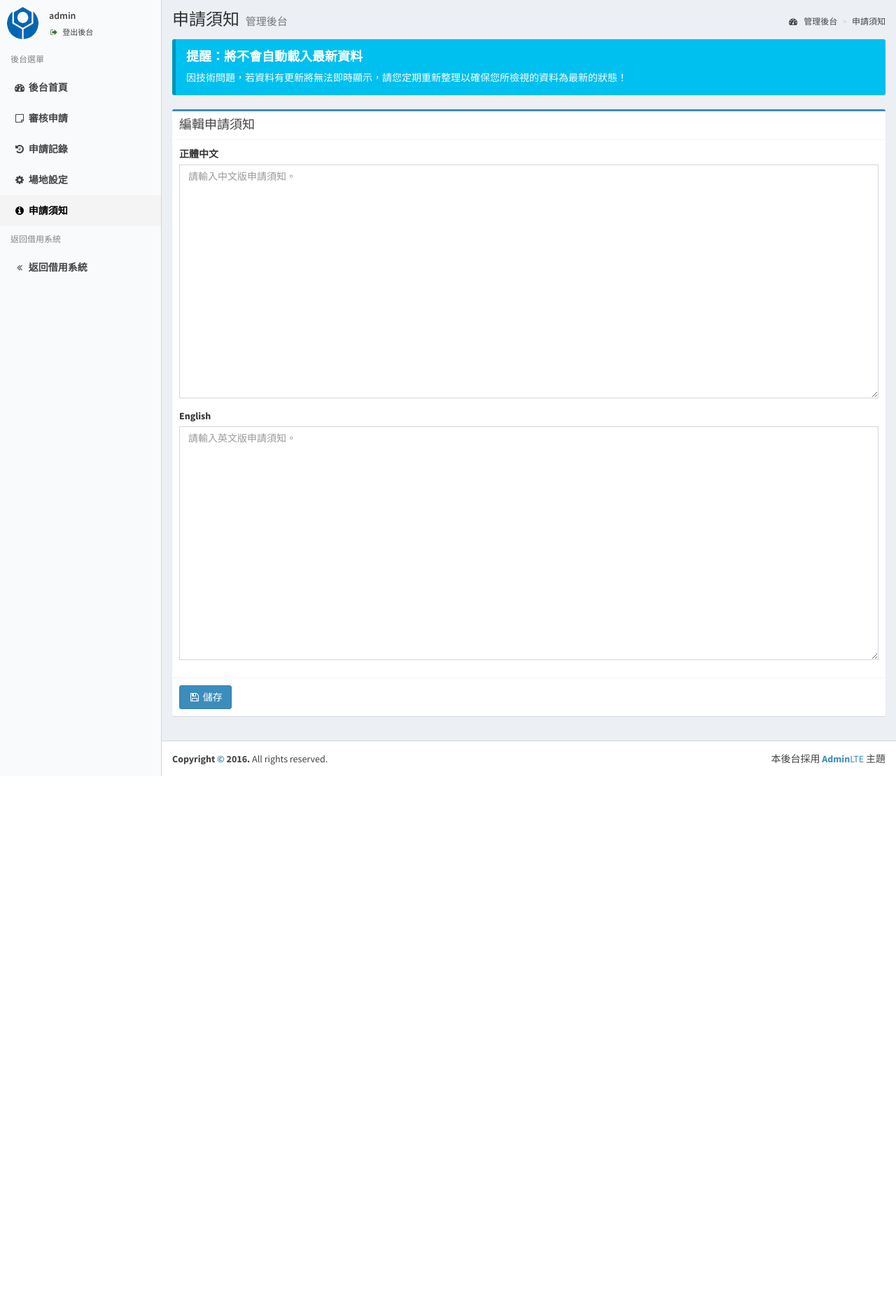
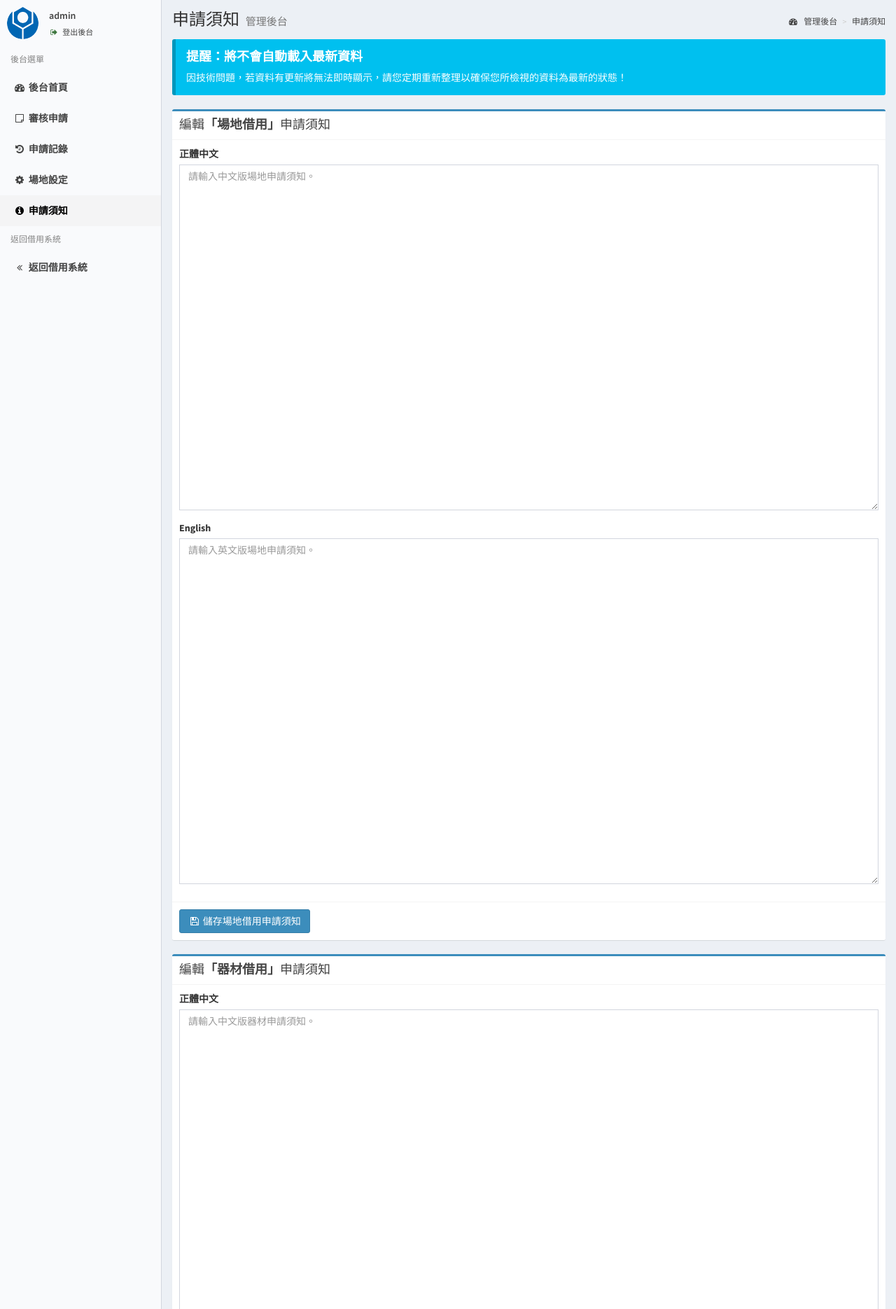
Before and after one commit to Alexius-Huang/NTUST-Classroom-Application-System, a CodeIgniter app: page /database/admin/notice_edit in a window 1280 px wide. Shown: the part 50-1920 px from the top of the page at 70% size. Before the commit the page ends 1159 px from the top, so only its background shows below. Run offline with CodeIgniter, Linux system fonts and the light colour scheme; the visitor is signed in with stand-in values (Sample User, id 1); data that the repository does not hold is empty; some libraries are stand-ins or nearby versions.

Commit message:
Able to update notification

```diff
--- a/application/controllers/Admin.php
+++ b/application/controllers/Admin.php
@@ -311,12 +311,19 @@ class Admin extends WEB_Controller {
     );
 
     if ($post = $this->input->post()) {
-      $update = array('zh-tw' => $post['zh-tw'], 'en-us' => $post['en-us']);
-      $this->notice_model->update_notice($update);
+      if (isset($post['classroom-zh-tw'])) {
+        $update = array('zh-tw' => $post['classroom-zh-tw'], 'en-us' => $post['classroom-en-us']);
+        $this->notice_model->update_notice($update);
+      }
+      if (isset($post['device-zh-tw'])) {
+        $update = array('zh-tw' => $post['device-zh-tw'], 'en-us' => $post['device-en-us']);
+        $this->notice_model->update_notice($update, '2');
+      }
       $view['notice_updated'] = TRUE;
     }
 
-    $view['notice'] = $this->notice_model->get_classroom_notice();
+    $view['classroom_notice'] = $this->notice_model->get_classroom_notice();
+    $view['device_notice'] = $this->notice_model->get_device_notice();
 
     $this->load->js('https://cdn.ckeditor.com/4.4.3/standard/ckeditor.js');
     $this->load->view('admin/notice_edit_view', $view);
--- a/application/helpers/i18n_helper.php
+++ b/application/helpers/i18n_helper.php
@@ -21,6 +21,10 @@ if ( ! function_exists('i18n')) {
             case 'page': switch($params[3]) {
               case 'notification': echo '器材借用須知'; break;
             } break;
+          } break;
+          case 'system': switch($params[2]) {
+            case 'notify-title': echo '學生活動中心場地暨器材借用系統更新通知'; break;
+            case 'notify-content': echo '本系統分為場地借用以及器材借用系統'; break;
           } break;
         }  break;
 
@@ -87,6 +91,10 @@ if ( ! function_exists('i18n')) {
               case 'notification': echo 'Device Leasing Notice'; break;
             } break;
           } break;
+          case 'system': switch($params[2]) {
+            case 'notify-title': echo 'Classroom and Device Leasing System Update Notice'; break;
+            case 'notify-content': echo 'This system provides two different service, classroom or device leasing.'; break;
+          } break;
         }  break;
 
         case 'main': switch($params[1]) {
--- a/application/views/admin/js/notice_edit_js.php
+++ b/application/views/admin/js/notice_edit_js.php
@@ -1,6 +1,8 @@
 <script>
 $(function() {
-  CKEDITOR.replace("textarea-zh-tw");
-  CKEDITOR.replace("textarea-en-us");
+  CKEDITOR.replace("classroom-textarea-zh-tw");
+  CKEDITOR.replace("classroom-textarea-en-us");
+  CKEDITOR.replace("device-textarea-zh-tw");
+  CKEDITOR.replace("device-textarea-en-us");
 });
 </script>
--- a/application/views/admin/notice_edit_view.php
+++ b/application/views/admin/notice_edit_view.php
@@ -9,21 +9,44 @@
   <div class="col-md-12">
     <div class="box box-primary">
       <div class="box-header with-border">
-        <h3 class="box-title">編輯申請須知</h3>
+        <h3 class="box-title">編輯<strong>「場地借用」</strong>申請須知</h3>
       </div><!-- /.box-header -->
       <form role="form" action="<?php echo base_url(); ?>admin/notice_edit" method="post">
         <div class="box-body">
           <div class="form-group">
-            <label for="textarea-zh-tw">正體中文</label>
-            <textarea class="form-control" id="textarea-zh-tw" name="zh-tw" placeholder="請輸入中文版申請須知。" rows="16"><?php echo htmlentities($notice['zh-tw']); ?></textarea>
+            <label for="classroom-textarea-zh-tw">正體中文</label>
+            <textarea class="form-control" id="classroom-textarea-zh-tw" name="classroom-zh-tw" placeholder="請輸入中文版場地申請須知。" rows="24"><?php echo htmlentities($classroom_notice['zh-tw']); ?></textarea>
           </div><!-- /.form-group -->
           <div class="form-group">
-            <label for="textarea-en-us">English</label>
-            <textarea class="form-control" id="textarea-en-us" name="en-us" placeholder="請輸入英文版申請須知。" rows="16"><?php echo htmlentities($notice['en-us']); ?></textarea>
+            <label for="classroom-textarea-en-us">English</label>
+            <textarea class="form-control" id="classroom-textarea-en-us" name="classroom-en-us" placeholder="請輸入英文版場地申請須知。" rows="24"><?php echo htmlentities($classroom_notice['en-us']); ?></textarea>
           </div><!-- /.form-group -->
         </div><!-- /.box-body -->
         <div class="box-footer">
-          <button class="btn btn-primary" type="submit"><?php echo render_icon('save'); ?> 儲存</button>
+          <button class="btn btn-primary" type="submit"><?php echo render_icon('save'); ?> 儲存場地借用申請須知</button>
+        </div><!-- /.box-footer -->
+      </form><!-- /.form -->
+    </div><!-- /.box -->
+  </div>
+
+  <div class="col-md-12">
+    <div class="box box-primary">
+      <div class="box-header with-border">
+        <h3 class="box-title">編輯<strong>「器材借用」</strong>申請須知</h3>
+      </div><!-- /.box-header -->
+      <form role="form" action="<?php echo base_url(); ?>admin/notice_edit" method="post">
+        <div class="box-body">
+          <div class="form-group">
+            <label for="device-textarea-zh-tw">正體中文</label>
+            <textarea class="form-control" id="device-textarea-zh-tw" name="device-zh-tw" placeholder="請輸入中文版器材申請須知。" rows="24"><?php echo htmlentities($device_notice['zh-tw']); ?></textarea>
+          </div><!-- /.form-group -->
+          <div class="form-group">
+            <label for="device-textarea-en-us">English</label>
+            <textarea class="form-control" id="device-textarea-en-us" name="device-en-us" placeholder="請輸入英文版器材申請須知。" rows="24"><?php echo htmlentities($device_notice['en-us']); ?></textarea>
+          </div><!-- /.form-group -->
+        </div><!-- /.box-body -->
+        <div class="box-footer">
+          <button class="btn btn-primary" type="submit"><?php echo render_icon('save'); ?> 儲存器材借用申請須知</button>
         </div><!-- /.box-footer -->
       </form><!-- /.form -->
     </div><!-- /.box -->
```
Also changed, not shown: application/views/main/system_view.php (+4 -5 lines).
